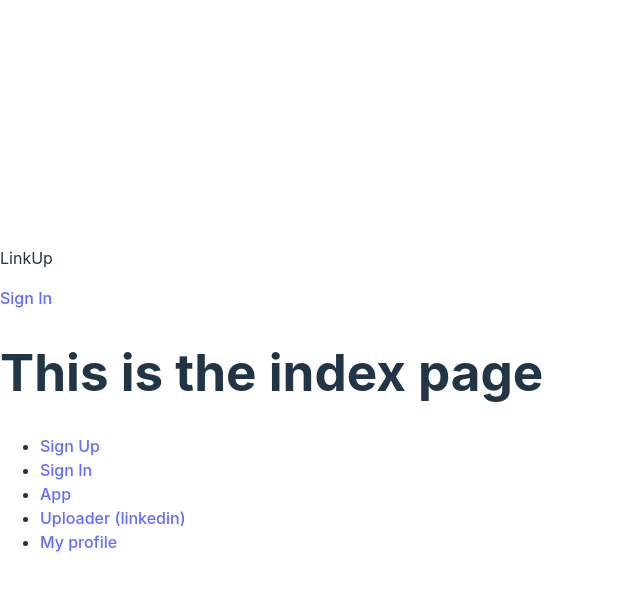
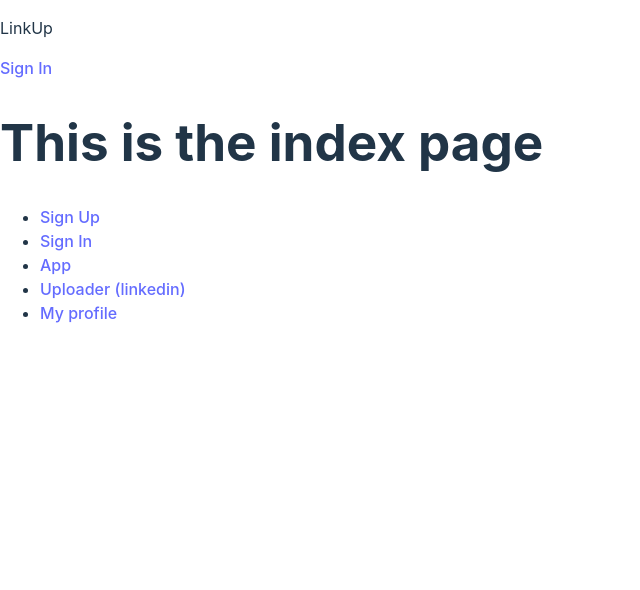
Before and after one commit to naishagarwal/hackmit-2024-college-counselor, a React (Vite) app in the folder clerk-react/: page / in a window 1280 px wide. Shown: the top 590 px of the page, without its empty margins (0-640 px from the left). Built offline with nearby package versions, Linux system fonts and the light colour scheme; no server answers.

Commit message:
style: update CSS for light mode and enhance Swiper layout in uploader

```diff
--- a/clerk-react/src/index.css
+++ b/clerk-react/src/index.css
@@ -3,9 +3,10 @@
   line-height: 1.5;
   font-weight: 400;
 
-  color-scheme: light dark;
-  color: rgba(255, 255, 255, 0.87);
-  background-color: #242424;
+  color-scheme: light;
+  background-color: #eee;
+  /* color: rgba(255, 255, 255, 0.87);
+  background-color: #242424; */
 
   font-synthesis: none;
   text-rendering: optimizeLegibility;
@@ -24,10 +25,6 @@ a:hover {
 
 body {
   margin: 0;
-  display: flex;
-  place-items: center;
-  min-width: 320px;
-  min-height: 100vh;
 }
 
 h1 {
--- a/clerk-react/src/routes/uploader/index.scss
+++ b/clerk-react/src/routes/uploader/index.scss
@@ -1,4 +1,34 @@
 //
+.swiper {
+  width: 100%;
+  height: 100%;
+}
+
+.swiper-wrapper {
+  border: 1px solid red;
+  height: 600px;
+
+  .swiper-slide {
+    min-height: 400px;
+    border: 1px solid white;
+    box-sizing: border-box;
+    padding: 0 1.5rem;
+
+    text-align: center;
+    font-size: 18px;
+
+    h1 {
+      color: white;
+    }
+  }
+}
+
+.cool-form-wrapper {
+  max-width: 500px;
+  border: 1px solid black;
+  margin: 0 1rem;
+}
+
 #linkedin-signin {
   padding: 7px 12px;
 }
```
